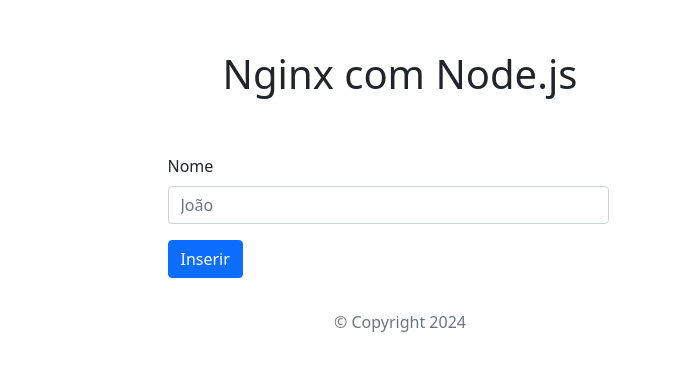
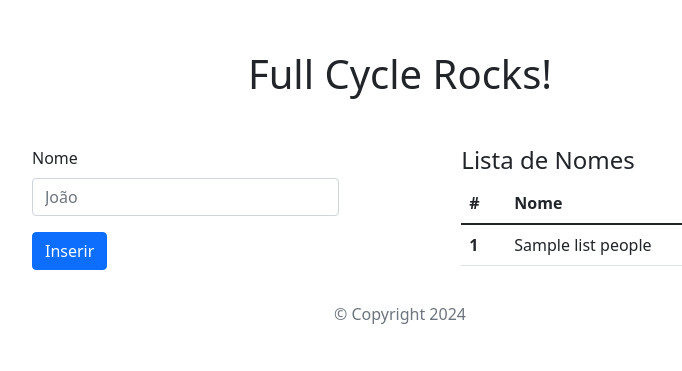
Before and after one commit to matheusfols/fc-docker-nginx-nodejs, a Node server app: template node/views/pages/index.ejs in a window 1280 px wide. Shown: the top 371 px of the page, without its empty margins (240-922 px from the left). Run offline with Node 20, Linux system fonts and the light colour scheme; the template is opened without the code that fills it: most values are stand-ins (such as "Sample title", 1, 10 or a date in 2020).

Commit message:
Envio para correção

```diff
--- /dev/null
+++ b/node/db/dbConnection.js
@@ -0,0 +1,6 @@
+const mysql = require("mysql");
+const dbConfig = require("../config/db.config.js");
+
+var connection = mysql.createPool(dbConfig);
+
+module.exports = connection;
--- a/node/index.js
+++ b/node/index.js
@@ -1,12 +1,37 @@
 const express = require("express");
+const app = express();
+const connection = require("./db/dbConnection");
+const bodyParser = require("body-parser");
 
-const app = express();
+const sql = `INSERT INTO people(name) values('Wesley')`;
+connection.query(sql);
+
+app.use(bodyParser.json());
+app.use(bodyParser.urlencoded({ extended: false }));
+
 // set the view engine to ejs
 app.set("view engine", "ejs");
 
+app.post("/add", (req, res) => {
+	const name = req.body.name;
+	connection.query(
+		"INSERT INTO `people` (name) VALUES (?)",
+		name.toString(),
+		(err, result) => {
+			if (err) throw err;
+			console.log("1 record inserted");
+		}
+	);
+	return res.redirect("/");
+});
+
 // index page
 app.get("/", function (req, res) {
-	res.render("pages/index");
+	const search = `SELECT * FROM people`;
+	connection.query(search, (error, results) => {
+		if (error) throw error;
+		res.render("pages/index", { listPeople: results });
+	});
 });
 
 app.listen(5000, () => console.log("Server is up and running"));
--- /dev/null
+++ b/node/migration.js
@@ -0,0 +1,4 @@
+const migration = require("mysql-migrations");
+const connection = require("./db/dbConnection");
+
+migration.init(connection, __dirname + "/migrations");
--- a/node/views/pages/index.ejs
+++ b/node/views/pages/index.ejs
@@ -12,8 +12,15 @@
   </header>
 
   <main>
-    <div class="row">
-      <%- include('../partials/forms'); %>
+    <div class="row align-items-center justify-content-center mt-5">
+      <div class="d-flex gap-4 justify-content-between col-8">
+        <div class="col-5">
+          <%- include('../partials/forms'); %>
+        </div>
+        <div class="col-5">
+          <%- include('../partials/listNames', {listPeople: listPeople}); %>
+        </div>
+      </div>
     </div>
   </main>
 
--- a/node/views/partials/forms.ejs
+++ b/node/views/partials/forms.ejs
@@ -1,13 +1,9 @@
-<div class="row align-items-center justify-content-center mt-5">
-  <div class="col-5">
-    <form method="post" action="">
+<form method="post" action="/add">
   <div class="mb-3">
     <label for="inpName" class="form-label">Nome</label>
-        <input type="text" class="form-control" id="inpName" placeholder="João" />
+    <input type="text" class="form-control" id="inpName" name="name" placeholder="João" />
   </div>
   <div class="mb-3">
     <button type="submit" class="btn btn-primary mb-3">Inserir</button>
   </div>
 </form>
-  </div>
-</div>
--- a/node/views/partials/head.ejs
+++ b/node/views/partials/head.ejs
@@ -1,5 +1,5 @@
 <meta charset="UTF-8">
-<title>Nginx com Node.js | Docker | Desafio | Full Cycle</title>
+<title>Nginx com Node.js | Docker | Desafio | Full Cycle Rocks!</title>
 
 <!-- CSS (load bootstrap from a CDN) -->
 <link href="https://cdn.jsdelivr.net/npm/bootstrap@5.1.3/dist/css/bootstrap.min.css" rel="stylesheet"
--- a/node/views/partials/header.ejs
+++ b/node/views/partials/header.ejs
@@ -1 +1 @@
-<h1 class="text-center">Nginx com Node.js</h1>
+<h1 class="text-center">Full Cycle Rocks!</h1>
--- /dev/null
+++ b/node/views/partials/listNames.ejs
@@ -0,0 +1,21 @@
+<h4>Lista de Nomes</h4>
+<table class="table">
+  <thead>
+    <tr>
+      <th scope="col">#</th>
+      <th scope="col">Nome</th>
+    </tr>
+  </thead>
+  <tbody>
+    <% for(let people of listPeople) { %>
+      <tr>
+        <th scope="row">
+          <%= people.id %>
+        </th>
+        <td>
+          <%= people.name %>
+        </td>
+      </tr>
+      <% } %>
+  </tbody>
+</table>
```
Also changed, not shown: docker-compose.yml (+16 -5 lines), node/config/db.config.js (added, +8 -0 lines), node/package.json (+7 -4 lines), node/migrations/1704478078896_create_table_people.js (added), 5 other files. Lines whose indentation alone changed are shown as unchanged.
